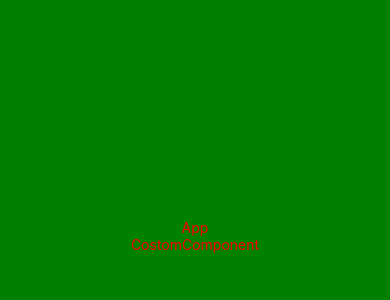
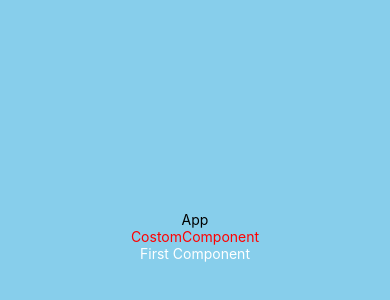
Before and after one commit to inzayn99/Introduction, a React Native app: screen / in a window 390 px wide. Shown: the part 186-486 px from the top of the page. Built offline with nearby package versions, Linux system fonts and the light colour scheme.

Commit message:
firstChallenge

```diff
--- a/App.js
+++ b/App.js
@@ -3,6 +3,7 @@ import { StatusBar } from 'expo-status-bar';
 import React from 'react';
 import { StyleSheet, Text, View } from "react-native";
 import CustomComponent from "./Src/Screens/CustomComponent";
+import FirstChallenge from './Src/Screens/FirstChallenge';
 
 
 // Create a Component that returning some jsX/ simple function //
@@ -12,6 +13,7 @@ const App = () => {
       <Text style={styles.TextStyle}>App</Text>
       <StatusBar style='auto' />
       <CustomComponent />
+      <FirstChallenge/>
     </View>
   );
 };
@@ -20,7 +22,7 @@ const App = () => {
 const styles = StyleSheet.create({
   container: {
     flex: 1,
-    backgroundColor: 'green',
+    backgroundColor: 'skyblue',
     alignItems: 'left',
     justifyContent: 'center',
 },
@@ -29,7 +31,7 @@ const styles = StyleSheet.create({
     display:"flex",
     justifyContent:"center",
     alignContent:"center",
-    color: "red",
+    color: "black",
   },
 });
 
--- /dev/null
+++ b/Src/Screens/FirstChallenge.js
@@ -0,0 +1,23 @@
+// importy libraries to create components //
+import React from 'react';
+import { StyleSheet, Text, View, } from "react-native";
+
+const FirstChallenge = () => {
+  return (
+      <Text style={styles.FirstOne}>First Component</Text>
+  );
+};
+
+// Create a Style to Style the Component //
+const styles = StyleSheet.create({
+    FirstOne: {
+        display:"flex",
+        justifyContent:"center",
+        alignContent:"center",
+        color: "white",
+  },
+});
+
+
+// Export the File, so that We can use it elesewhere in our app //
+export default FirstChallenge;
```
